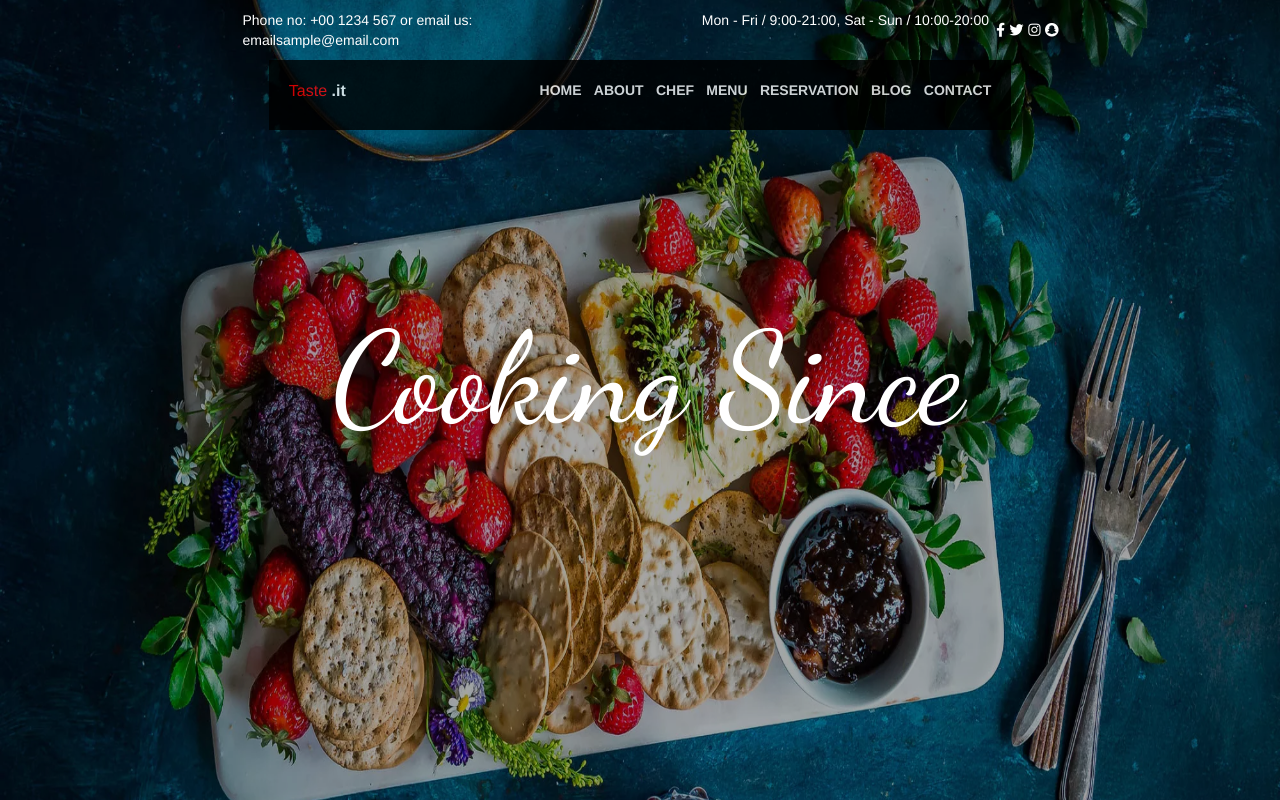
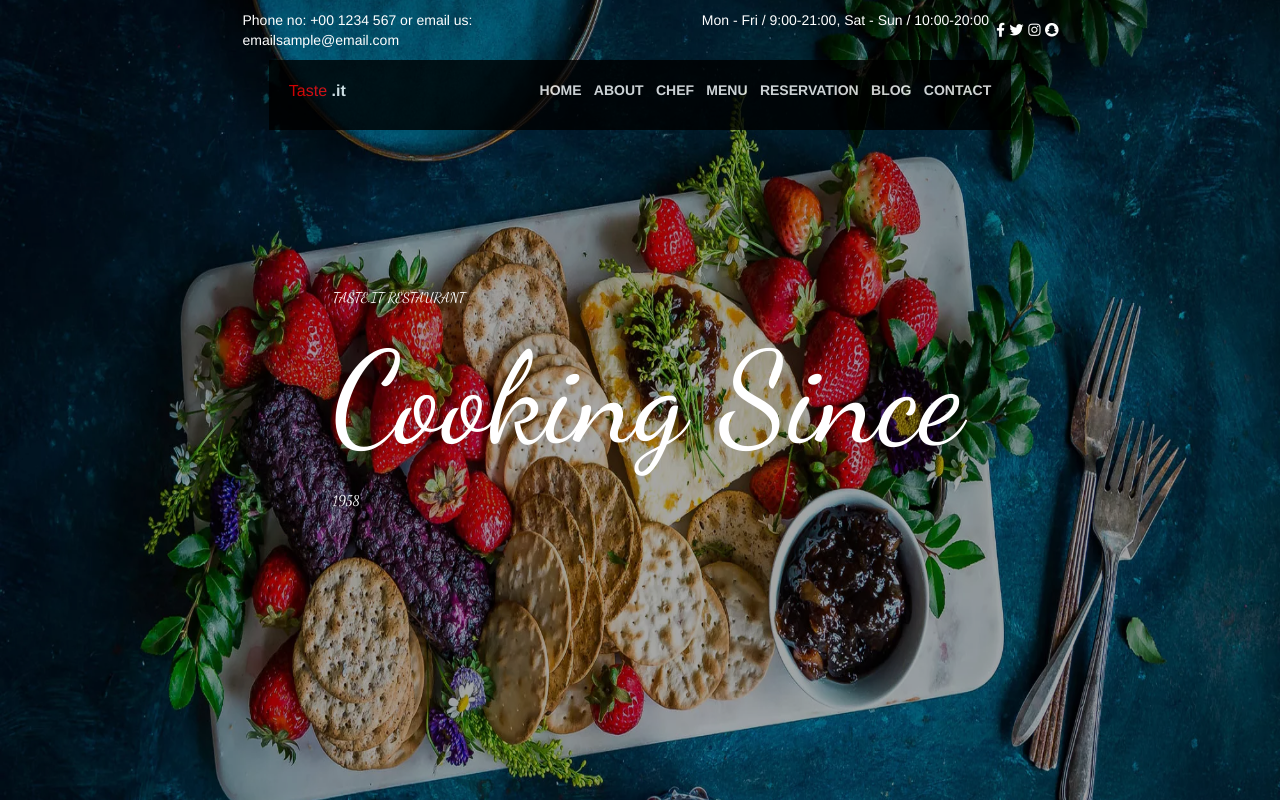
Before and after one commit to Mutahir7886/angular-netlify, an Angular app: page /color in a window 1280 px wide. Built offline with nearby package versions, Linux system fonts and the light colour scheme.

Commit message:
color in progress

```diff
--- a/src/app/color/color.component.css
+++ b/src/app/color/color.component.css
@@ -98,10 +98,13 @@
 .banner-title{
     font-family: 'Dancing Script', cursive;
     color: white;
-    font-size: 10vw;
-    font-weight: 400;
     position: absolute;
     top: 36%;
     left: 26%;
     z-index: 4;
 }
+
+.main{
+    font-size: 10vw;
+    font-weight: 400;
+}
--- a/src/app/color/color.component.html
+++ b/src/app/color/color.component.html
@@ -36,7 +36,15 @@
 
 
      <div class="banner-title">
-        Cooking Since
+         <div #border>
+             TASTE.IT RESTAURANT
+         </div>
+        <div class="main">
+            Cooking Since
+        </div>
+        <div>
+            1958
+        </div>
     </div>
 
     <div class="layer-banner">
```
